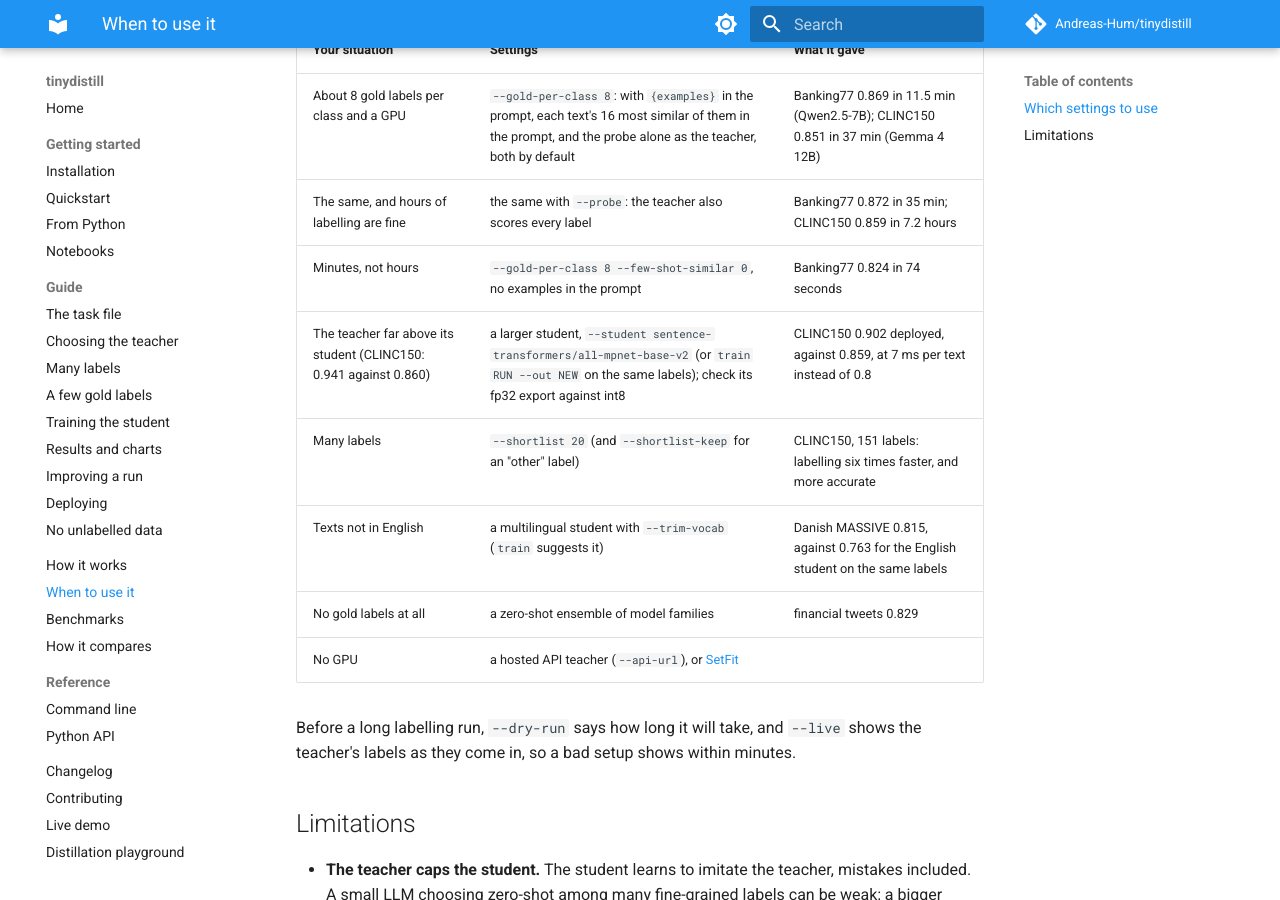
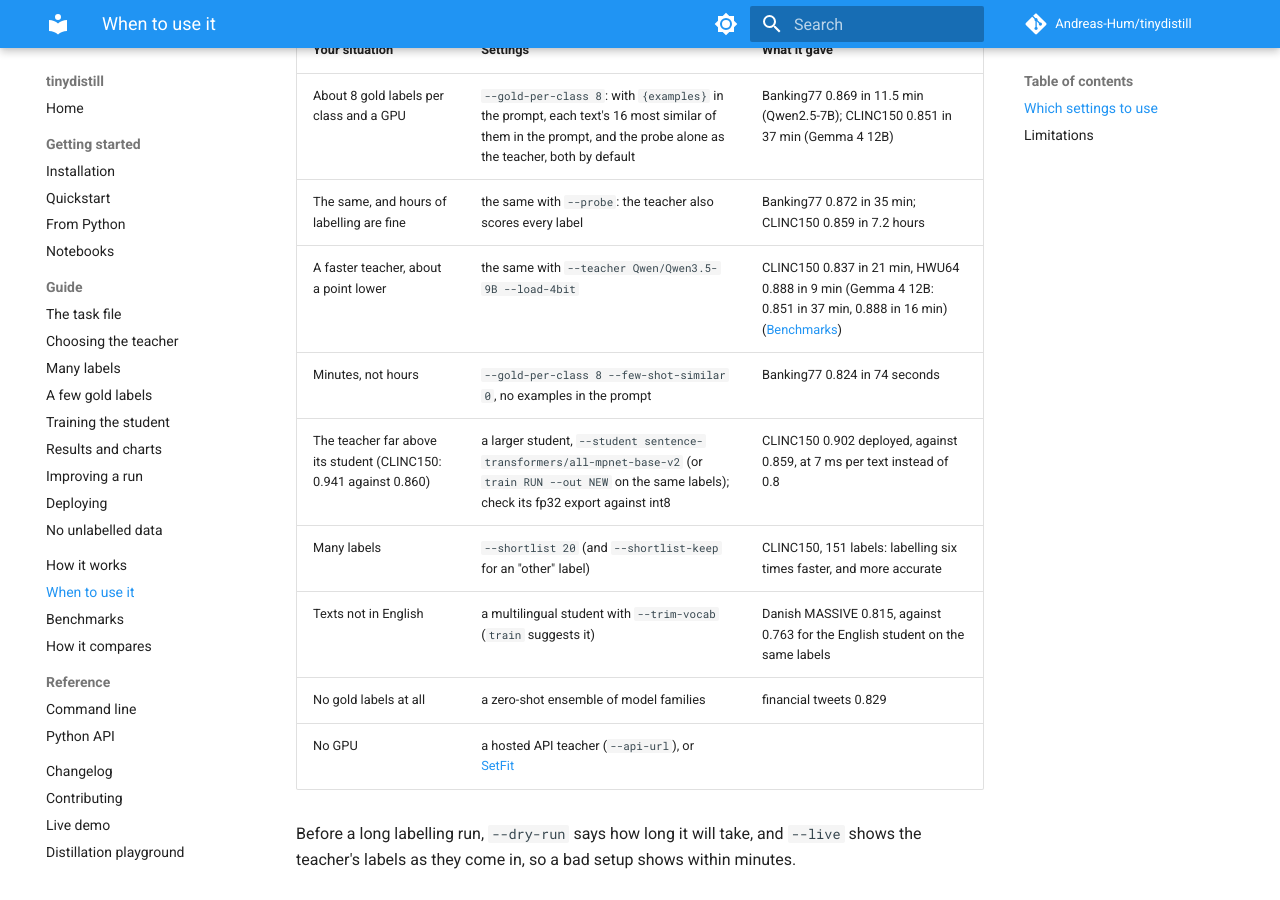
Before and after one commit to Andreas-Hum/tinydistill, an MkDocs documentation site: the page built from docs/when-to-use.md, in a window 1280 px wide and 900 px high, scrolled down 557 px. Built offline with MkDocs 1.6.1 and Material for MkDocs 9.7.7, drawn with Linux system fonts in a browser that asks for light colours; comment, search, counter and statistics services are not loaded.

Commit message:
docs : Qwen3.5-9B as the faster teacher in when to use it

```diff
--- a/docs/when-to-use.md
+++ b/docs/when-to-use.md
@@ -19,6 +19,7 @@ student, the times the labelling on an RTX 4090.
 |---|---|---|
 | About 8 gold labels per class and a GPU | `--gold-per-class 8`: with `{examples}` in the prompt, each text's 16 most similar of them in the prompt, and the probe alone as the teacher, both by default | Banking77 0.869 in 11.5 min (Qwen2.5-7B); CLINC150 0.851 in 37 min (Gemma 4 12B) |
 | The same, and hours of labelling are fine | the same with `--probe`: the teacher also scores every label | Banking77 0.872 in 35 min; CLINC150 0.859 in 7.2 hours |
+| A faster teacher, about a point lower | the same with `--teacher Qwen/Qwen3.5-9B --load-4bit` | CLINC150 0.837 in 21 min, HWU64 0.888 in 9 min (Gemma 4 12B: 0.851 in 37 min, 0.888 in 16 min) ([Benchmarks](results.md#two-teachers-with-the-probe-alone)) |
 | Minutes, not hours | `--gold-per-class 8 --few-shot-similar 0`, no examples in the prompt | Banking77 0.824 in 74 seconds |
 | The teacher far above its student (CLINC150: 0.941 against 0.860) | a larger student, `--student sentence-transformers/all-mpnet-base-v2` (or `train RUN --out NEW` on the same labels); check its fp32 export against int8 | CLINC150 0.902 deployed, against 0.859, at 7 ms per text instead of 0.8 |
 | Many labels | `--shortlist 20` (and `--shortlist-keep` for an "other" label) | CLINC150, 151 labels: labelling six times faster, and more accurate |
```
